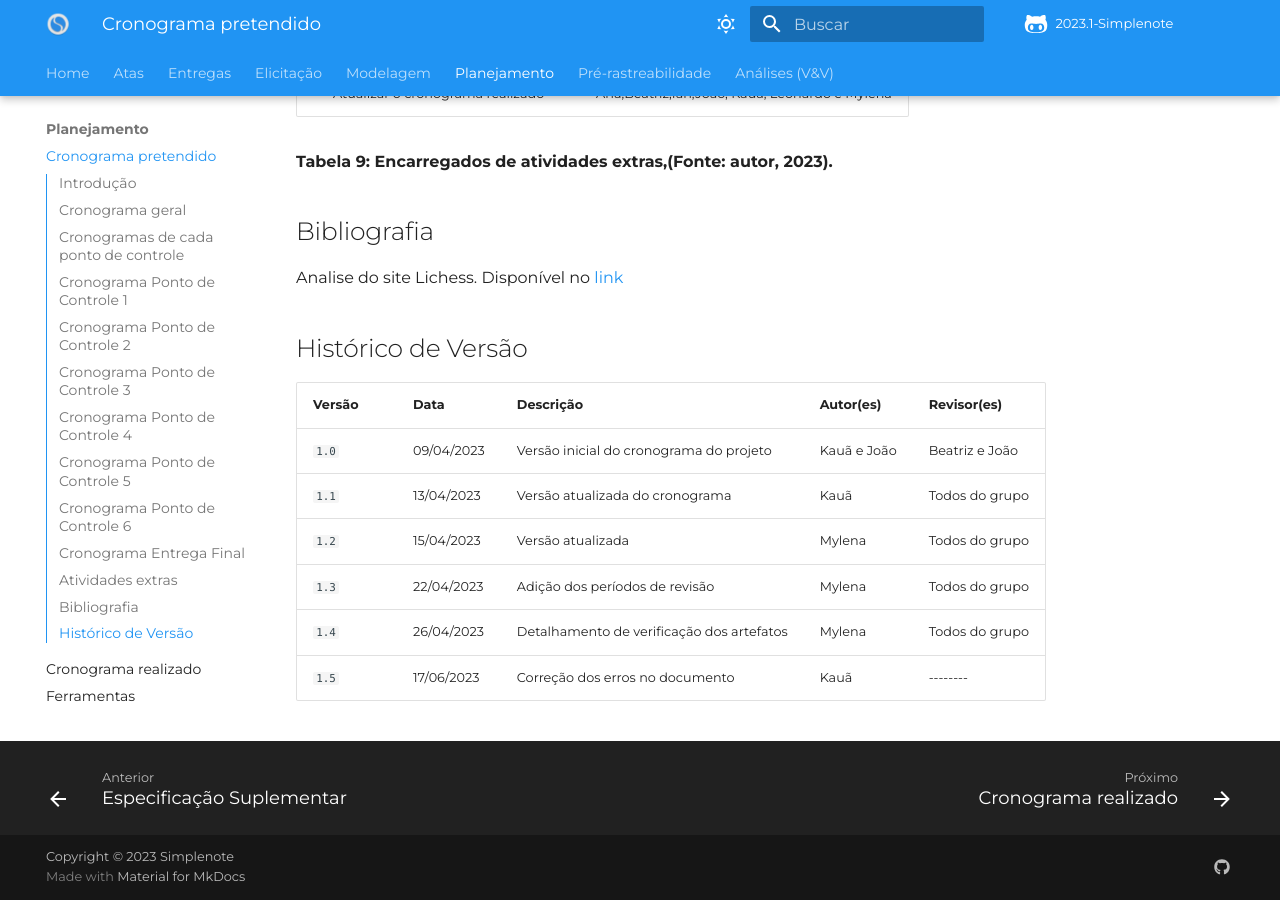
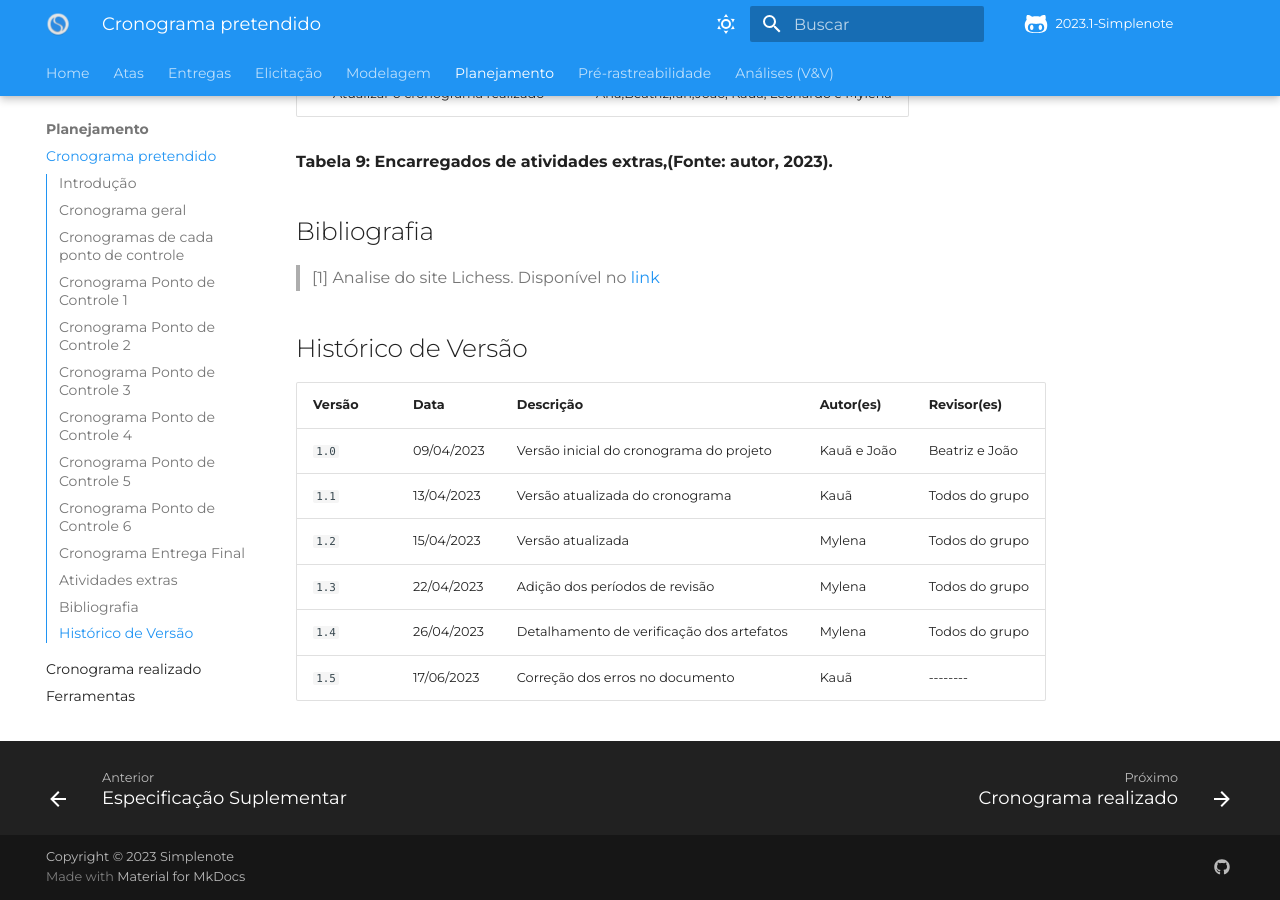
Before and after one commit to Requisitos-de-Software/2023.1-Simplenote, an MkDocs documentation site: the page built from docs/planejamento/cronograma.md, in a window 1280 px wide and 900 px high, scrolled down 5538 px. Built offline with MkDocs 1.6.1 and Material for MkDocs 9.7.7, drawn with Linux system fonts in a browser that asks for light colours; some web fonts are replaced; comment, search, counter and statistics services are not loaded.

Commit message:
Update cronograma.md

```diff
--- a/docs/planejamento/cronograma.md
+++ b/docs/planejamento/cronograma.md
@@ -132,7 +132,7 @@ Por fim, nas reuniões iniciais foram acordadas funções para alguns membros do
 **Tabela 9: Encarregados de atividades extras,(Fonte: autor, 2023).**
 
 ## Bibliografia
-Analise do site Lichess. Disponível no [link](https://requisitos-de-software.github.io/2022.2-Lichess/planejamento/cronograma/)
+> [1] Analise do site Lichess. Disponível no [link](https://requisitos-de-software.github.io/2022.2-Lichess/planejamento/cronograma/)
 
 ## Histórico de Versão
 
```
